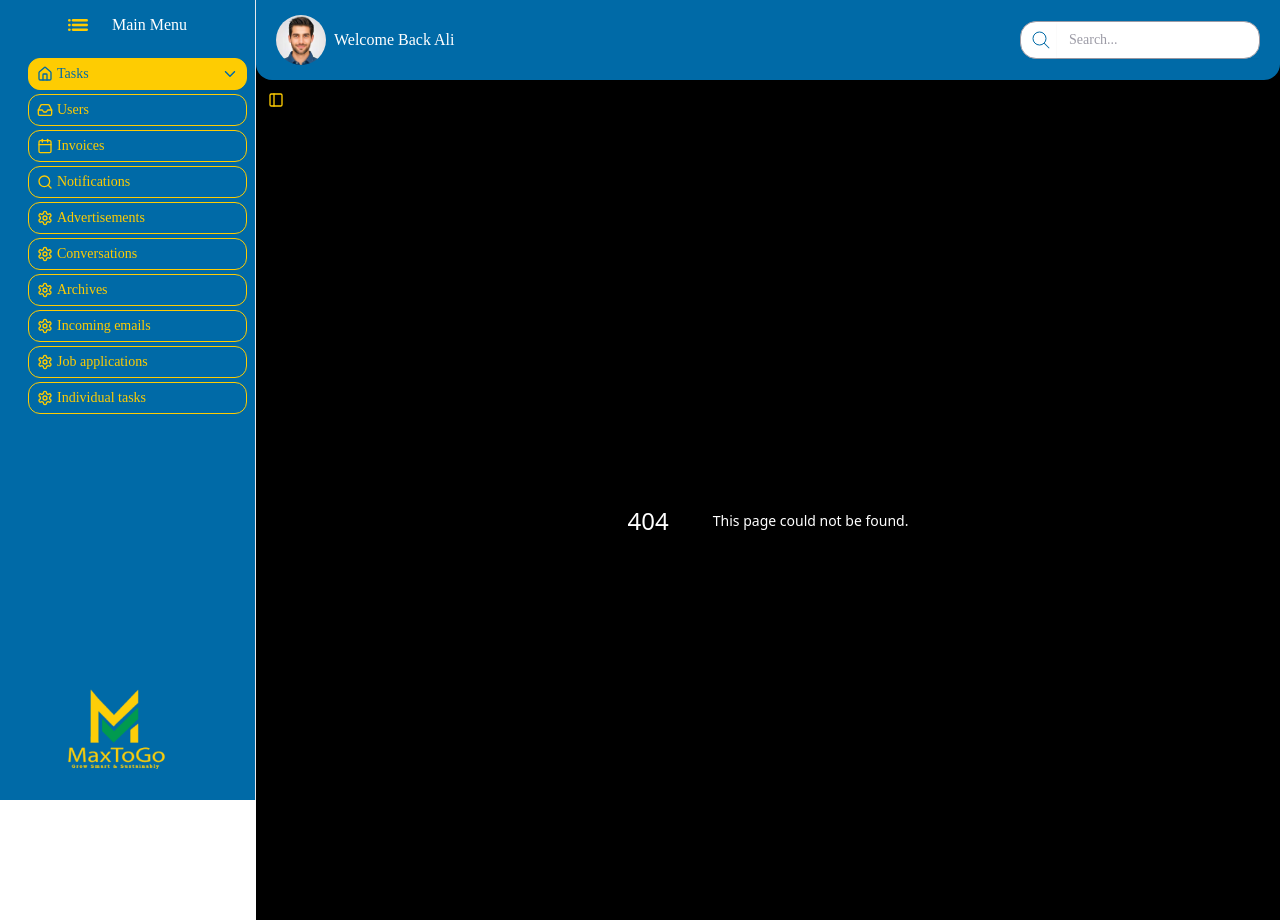
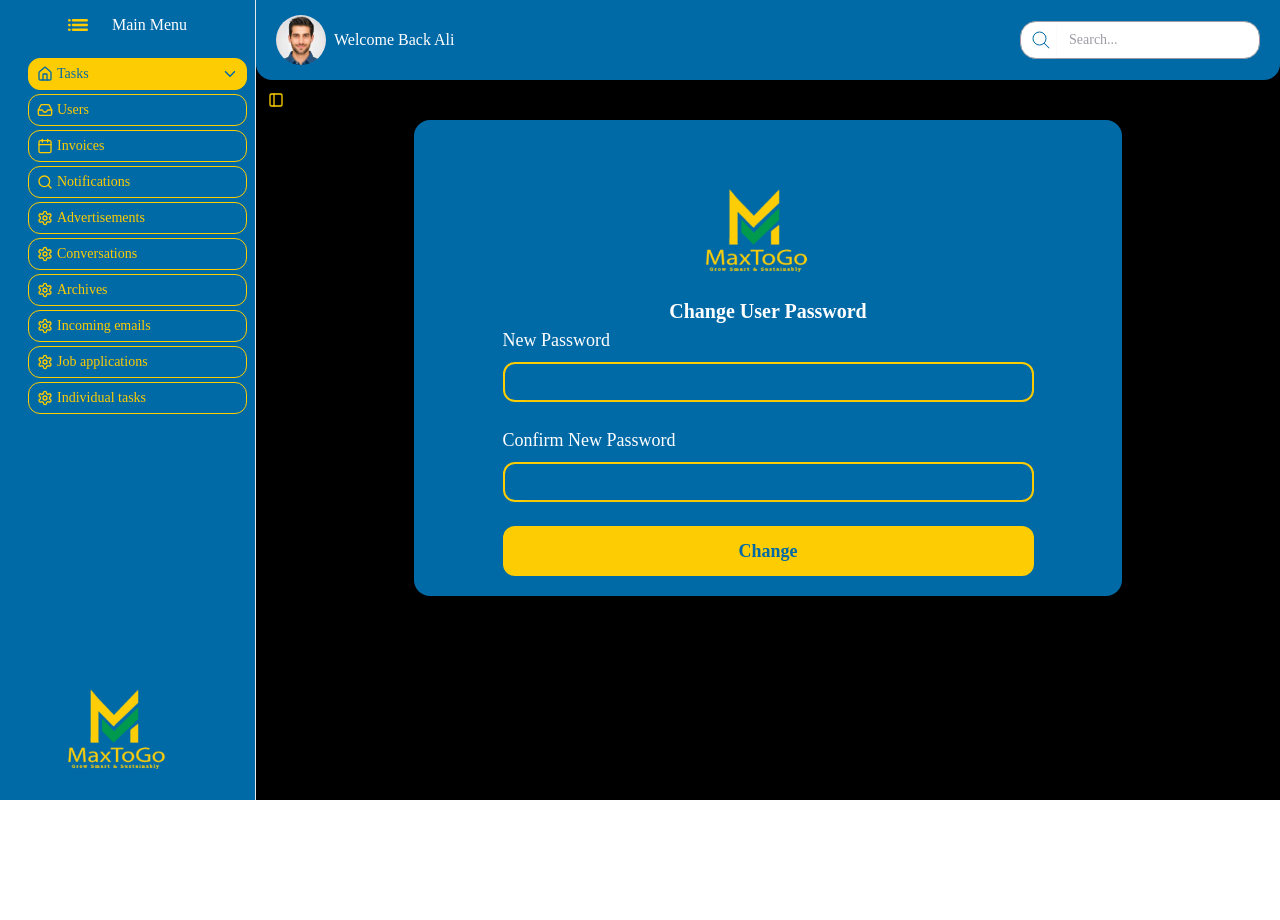
Before and after one commit to yasmineNjr/max-to-go-app, a Next.js app: page /users/1/change-password in a window 1280 px wide. Before the commit this address had no page. After the commit the page ends 800 px from the top, so only its background shows below. Built offline with nearby package versions, Linux system fonts and the light colour scheme.

Commit message:
change password page and send message page

```diff
--- /dev/null
+++ b/app/users/[id]/change-password/page.jsx
@@ -0,0 +1,14 @@
+import styles from '@/app/styles'
+import ChangePasswordForm from '@/components/forms/ChangePasswordForm'
+import UserActionComponent from '@/components/UserActionComponent'
+
+const ChangePasswordPage = ({ params }) => {
+
+  return (
+    <div className={`${styles.mainSection} items-center justify-center`}>
+     <UserActionComponent title='Change User Password' form={<ChangePasswordForm/>}/>
+    </div>
+  )
+}
+
+export default ChangePasswordPage
--- /dev/null
+++ b/app/users/[id]/send-message/page.jsx
@@ -0,0 +1,14 @@
+import styles from '@/app/styles'
+import SendMessageForm from '@/components/forms/SendMessageForm'
+import UserActionComponent from '@/components/UserActionComponent'
+
+const SendMessagePage = ({ params }) => {
+
+  return (
+    <div className={`${styles.mainSection} items-center justify-center`}>
+     <UserActionComponent title='Send a message to the User' form={<SendMessageForm/>}/>
+    </div>
+  )
+}
+
+export default SendMessagePage
--- a/components/Badge.jsx
+++ b/components/Badge.jsx
@@ -1,10 +1,24 @@
+'use client'
+
+import { useRouter } from 'next/navigation';
 import React from 'react'
-import { RiDeleteBin6Line } from "react-icons/ri";
 
-const Badge = ({ icon, text, style }) => {
+const Badge = ({ icon, text, style, source, user }) => {
+
+  const router = useRouter();
+
+  const onClickHandler = () => {
+    if(source === 'password')
+      router.push(`/users/${user}/change-password`)
+    else if(source === 'message')
+      router.push(`/users/${user}/send-message`)
+  }
 
   return (
-    <div className={`min-w-[60px] flex justify-center text-center w-fit items-center gap-1 rounded-full px-2 py-2 ${style}`} >
+    <div
+      className={`min-w-[60px] flex justify-center text-center w-fit items-center gap-1 rounded-full px-2 py-2 ${style}`}
+      onClick={onClickHandler}
+    >
         {icon}
         <p className='text-textDefault font-light'>
             {text}
--- a/components/Button.jsx
+++ b/components/Button.jsx
@@ -1,7 +1,7 @@
 const Button = ({ styles, title, onClickHandler, icon }) => (
 
     <div
-      className={` flex flex-row items-center justify-center gap-2 py-4 px-6 h-[50px] bg-secondaryColor font-bold text-[18px] text-primaryColor outline-none ${styles} rounded-xl `}
+      className={` flex flex-row items-center justify-center gap-2 py-4 px-6 h-[50px] bg-secondaryColor font-bold text-[18px] text-primaryColor outline-none rounded-xl ${styles}  `}
       onClick={onClickHandler}
     >
         {icon}
--- /dev/null
+++ b/components/UserActionComponent.jsx
@@ -0,0 +1,16 @@
+import { logo } from '@/public/assets'
+import Image from 'next/image'
+import React from 'react'
+import ChangePasswordForm from './forms/ChangePasswordForm'
+
+const UserActionComponent = ({ title, form}) => {
+  return (
+    <div className='bg-primaryColor rounded-2xl flex flex-col items-center justify-center w-[75%] mb-25'>
+        <Image src={logo} alt='logo' width={250} height={250}/>
+        <h1 className='text-[20px] font-semibold'>{title}</h1>
+        {form}
+    </div>
+  )
+}
+
+export default UserActionComponent
--- /dev/null
+++ b/components/forms/ChangePasswordForm.jsx
@@ -0,0 +1,59 @@
+"use client"
+
+import { zodResolver } from "@hookform/resolvers/zod"
+import { useForm } from "react-hook-form"
+import { z } from "zod"
+
+import { Form } from "@/components/ui/form"
+import CustomFormField from "../CustomFormField"
+import { FormFieldType, notifications, users } from "@/constants"
+import { TiUserAddOutline } from "react-icons/ti";
+import { SelectItem } from "../ui/select"
+import Image from "next/image"
+import Button from "../Button"
+import { FiSend } from "react-icons/fi";
+
+const formSchema = z.object({
+    username: z.string().min(2, {
+      message: "Username must be at least 2 characters.",
+    }),
+  })
+
+const ChangePasswordForm = () => {
+
+    const form = useForm();
+
+    const onSubmit = (data) => {
+        console.log(data);
+      };
+
+  return (
+    <Form {...form}>
+        <form onSubmit={form.handleSubmit(onSubmit)} className="font-bold space-y-6 flex flex-1 flex-col w-[75%] mb-5">
+            <CustomFormField
+                fieldType={FormFieldType.INPUT}
+                control={form.control}
+                name="password"
+                label="New Password"
+                placeholder=""
+                iconAlt="password"
+            />
+
+            <CustomFormField
+                fieldType={FormFieldType.INPUT}
+                control={form.control}
+                name="confirm"
+                label="Confirm New Password"
+                placeholder=""
+                iconAlt="confirm"
+            />
+
+            <div className="flex flex-1 justify-center items-center w-full mt-6">
+                <Button styles='w-[100%] rounded-3xl' title='Change'/>
+            </div>
+        </form>
+    </Form>
+  )
+}
+
+export default ChangePasswordForm
--- /dev/null
+++ b/components/forms/SendMessageForm.jsx
@@ -0,0 +1,46 @@
+"use client"
+
+import { zodResolver } from "@hookform/resolvers/zod"
+import { useForm } from "react-hook-form"
+import { z } from "zod"
+
+import { Form } from "@/components/ui/form"
+import CustomFormField from "../CustomFormField"
+import { FormFieldType } from "@/constants"
+import Button from "../Button"
+
+const formSchema = z.object({
+    username: z.string().min(2, {
+      message: "Username must be at least 2 characters.",
+    }),
+  })
+
+const SendMessageForm = () => {
+
+    const form = useForm();
+
+    const onSubmit = (data) => {
+        console.log(data);
+      };
+
+  return (
+    <Form {...form}>
+        <form onSubmit={form.handleSubmit(onSubmit)} className="font-bold space-y-6 flex flex-1 flex-col  w-[75%] mb-5">
+
+            <CustomFormField
+                fieldType={FormFieldType.TEXTAREA}
+                control={form.control}
+                name="message"
+                label='Message'
+                placeholder='Write your message here...'
+            />
+
+            <div className="flex flex-1 justify-center items-center w-full mt-6">
+                <Button styles='w-[100%]' title='Send'/>
+            </div>
+        </form>
+    </Form>
+  )
+}
+
+export default SendMessageForm
--- a/components/table/columns.jsx
+++ b/components/table/columns.jsx
@@ -25,7 +25,8 @@ export const columns = [
         cell: ({ row }) => {
             return (
               <div className="flex items-center justify-center">
-                <Badge  text='delete'
+                <Badge
+                      text='delete'
                       icon={<RiDeleteBin6Line color={row.original.delete === true ? 'white' : 'red'}/>}
                       style={row.original.delete === true ? 'bg-red boreder-2 border-red' : 'bg-transparent border-2 border-red'} />
               </div>
@@ -38,7 +39,8 @@ export const columns = [
       cell: ({ row }) => {
         return (
           <div className="flex items-center justify-center">
-            <Badge  text='pause'
+            <Badge
+                  text='pause'
                   icon={<FaRegCirclePause color={row.original.pause === true ? 'white' : '#EB7C44'}/>}
                   style={row.original.pause === true ? 'bg-orange boreder-2 border-orange' : 'bg-transparent border-2 border-orange'} />
           </div>
@@ -50,8 +52,11 @@ export const columns = [
         header: "Change password",
         cell: ({ row }) => {
             return (
-              <div className="flex items-center justify-center">
-                <Badge  text='change'
+              <div className="flex items-center justify-center cursor-pointer">
+                <Badge
+                      text='change'
+                      source='password'
+                      user={row.original.owner}
                       icon={<TbLockPassword color={row.original.password === true ? 'white' : '#FECC02'}/>}
                       style={row.original.password === true ? 'bg-secondaryColor boreder-2 border-secondaryColor' : 'bg-transparent border-2 border-secondaryColor'} />
               </div>
@@ -63,8 +68,11 @@ export const columns = [
         header: "Messaging",
         cell: ({ row }) => {
             return (
-              <div className="flex items-center justify-center">
-                <Badge  text='send'
+              <div className="flex items-center justify-center cursor-pointer">
+                <Badge
+                      text='send'
+                      source='message'
+                      user={row.original.owner}
                       icon={<FiSend color={row.original.messaging === true ? 'white' : '#07A2FB'}/>}
                       style={row.original.messaging === true ? 'bg-blue-200 boreder-2 border-blue-200' : 'bg-transparent border-2 border-blue-200'} />
               </div>
```
